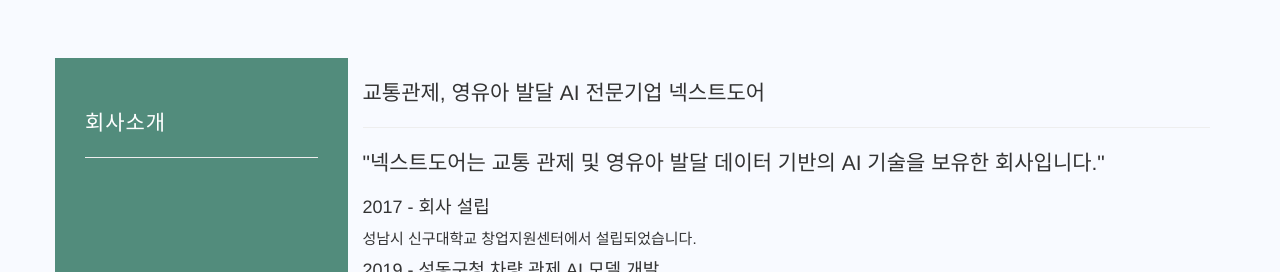
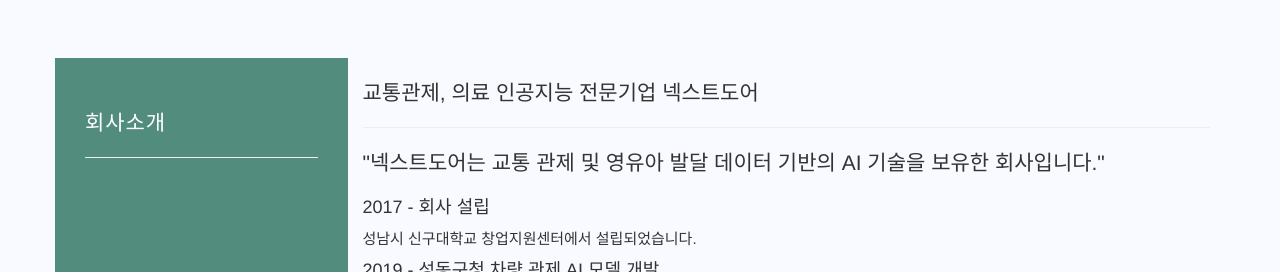
Before and after one commit to nextdoor-ai/nextdoor-ai.github.io, a Jekyll site: the page built from about.html, in a window 1280 px wide. Shown: the part 420-692 px from the top of the page. Built offline with Jekyll 4.4.1, drawn with Linux system fonts in a browser that asks for light colours.

Commit message:
update message

```diff
--- a/about.html
+++ b/about.html
@@ -24,7 +24,7 @@
       Nunc eu ullamcorper orci. Quisque eget odio ac lectus vestibulum faucibus eget in metus. In pellentesque faucibus. Nunc eu ullamcor per orci. Quisque eget odio ac lectus vestibulum faucibus eget in metus. In pellentesque faucibus. -->
     </div>
     <div class="col-sm-8 col-md-9">
-        <h3 class="lead"id="anchor1"> 교통관제, 영유아 발달 AI 전문기업 넥스트도어 </h3><hr>
+        <h3 class="lead"id="anchor1"> 교통관제, 의료 인공지능 전문기업 넥스트도어 </h3><hr>
         <h4 class="lead">"넥스트도어는 교통 관제 및 영유아 발달 데이터 기반의 AI 기술을 보유한 회사입니다."</h4>
 
         <h4>2017 - 회사 설립</h4>
```
